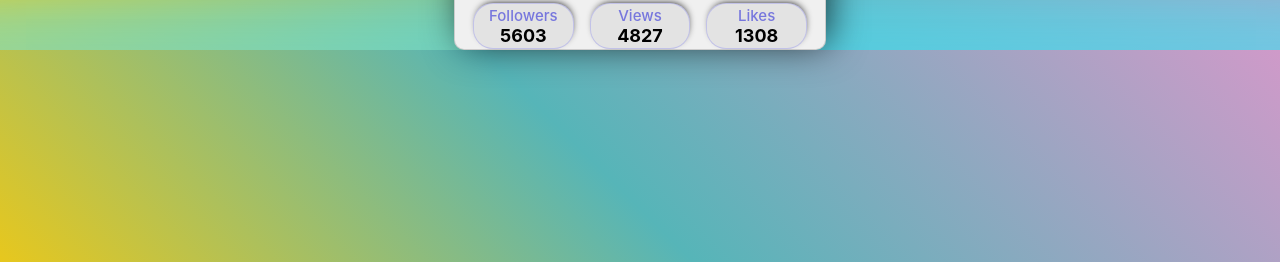
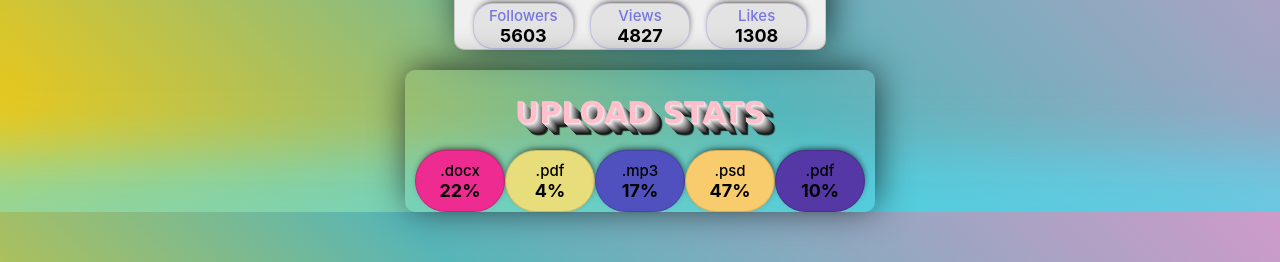
Before and after one commit to piv2003/goit-react-hw-01-components, a React (Create React App) app: page / in a window 1280 px wide. Shown: the part 267-529 px from the top of the page. Built offline with nearby package versions, Linux system fonts and the light colour scheme.

Commit message:
editing Statistics

```diff
--- a/src/components/App.jsx
+++ b/src/components/App.jsx
@@ -1,5 +1,7 @@
 import user from '../data/user.json';
 import { Profile } from './Profile/profile';
+import data from '../data/data.json';
+import { Statistics } from './Statistics/statistics';
 
 export const App = () => {
   return (
@@ -13,6 +15,7 @@ export const App = () => {
         views={user.stats.views}
         likes={user.stats.likes}
       ></Profile>
+      <Statistics title="Upload stats" stats={data} />
     </main>
   );
 };
--- /dev/null
+++ b/src/components/Statistics/Utility/getRandomColor.js
@@ -0,0 +1,3 @@
+export default function getRandomHexColor() {
+  return `#${Math.floor(Math.random() * 16777215).toString(16)}`;
+}
--- a/src/components/Statistics/statistics.js
+++ b/src/components/Statistics/statistics.js
@@ -0,0 +1,37 @@
+import PropTypes from 'prop-types';
+import {
+  StatisticsSection,
+  StatisticsTitle,
+  StatisticsList,
+  StatisticsItem,
+  ItemLabel,
+  ItemPercentage,
+} from './statistics.styled';
+
+export const Statistics = ({ title, stats = [] }) => {
+  return (
+    <StatisticsSection>
+      {title && <StatisticsTitle>{title.toUpperCase()}</StatisticsTitle>}
+
+      <StatisticsList>
+        {stats.map(({ id, label, percentage }) => (
+          <StatisticsItem key={id}>
+            <ItemLabel>{label}</ItemLabel>
+            <ItemPercentage>{percentage}%</ItemPercentage>
+          </StatisticsItem>
+        ))}
+      </StatisticsList>
+    </StatisticsSection>
+  );
+};
+
+Statistics.propTypes = {
+  title: PropTypes.string,
+  data: PropTypes.arrayOf(
+    PropTypes.shape({
+      id: PropTypes.string.isRequired,
+      label: PropTypes.string.isRequired,
+      percentage: PropTypes.number.isRequired,
+    })
+  ),
+};
--- a/src/components/Statistics/statistics.styled.jsx
+++ b/src/components/Statistics/statistics.styled.jsx
@@ -0,0 +1,80 @@
+import styled from '@emotion/styled';
+import getRandomColor from './Utility/getRandomColor';
+
+const StatisticsSection = styled.section`
+  display: flex;
+  flex-direction: column;
+  align-items: center;
+  justify-content: center;
+  max-width: 450px;
+  margin: 20px auto 0;
+  padding: 25px 10px 0;
+  background-color: rgba((150, 150, 150, 0.7));
+  box-shadow: 2px -3px 37px -3px rgba(0, 0, 0, 0.75);
+  border-radius: 10px;
+`;
+const StatisticsTitle = styled.h2`
+  margin: 0;
+  margin-bottom: 0px;
+  margin-bottom: 20px;
+  text-align: center;
+  text-shadow: 1px 1px 0 rgb(234, 234, 234), 2px 2px 0 rgb(213, 213, 213),
+    3px 3px 0 rgb(191, 191, 191), 4px 4px 0 rgb(170, 170, 170),
+    5px 5px 0 rgb(149, 149, 149), 6px 6px 0 rgb(128, 128, 128),
+    7px 7px 0 rgb(106, 106, 106), 8px 8px 0 rgb(85, 85, 85),
+    9px 9px 0 rgb(64, 64, 64), 10px 10px 0 rgb(43, 43, 43),
+    11px 11px 0 rgb(21, 21, 21), 12px 12px 1px rgba(0, 0, 0, 0.76);
+  -webkit-text-shadow: 1px 1px 0 rgb(234, 234, 234),
+    2px 2px 0 rgb(213, 213, 213), 3px 3px 0 rgb(191, 191, 191),
+    4px 4px 0 rgb(170, 170, 170), 5px 5px 0 rgb(149, 149, 149),
+    6px 6px 0 rgb(128, 128, 128), 7px 7px 0 rgb(106, 106, 106),
+    8px 8px 0 rgb(85, 85, 85), 9px 9px 0 rgb(64, 64, 64),
+    10px 10px 0 rgb(43, 43, 43), 11px 11px 0 rgb(21, 21, 21),
+    12px 12px 1px rgba(0, 0, 0, 0.76);
+  -moz-text-shadow: 1px 1px 0 rgb(234, 234, 234), 2px 2px 0 rgb(213, 213, 213),
+    3px 3px 0 rgb(191, 191, 191), 4px 4px 0 rgb(170, 170, 170),
+    5px 5px 0 rgb(149, 149, 149), 6px 6px 0 rgb(128, 128, 128),
+    7px 7px 0 rgb(106, 106, 106), 8px 8px 0 rgb(85, 85, 85),
+    9px 9px 0 rgb(64, 64, 64), 10px 10px 0 rgb(43, 43, 43),
+    11px 11px 0 rgb(21, 21, 21), 12px 12px 1px rgba(0, 0, 0, 0.76);
+  color: pink;
+  font-size: 30px;
+  font-family: Verdana, Geneva, sans-serif;
+`;
+const StatisticsList = styled.ul`
+  display: flex;
+  width: 100%;
+  margin: 0;
+  padding: 0;
+  list-style: none;
+`;
+const StatisticsItem = styled.li`
+  text-align: center;
+  display: inline-flex;
+  flex-basis: calc((100% / 5) - 20px - 2px);
+  flex-direction: column;
+  padding: 10px;
+  box-shadow: 1px -3px 7px -3px rgba(0, 0, 0, 0.85);
+
+  text-align: center;
+  background-color: ${getRandomColor};
+  border-radius: 50px;
+  border: 1px solid rgba(0, 0, 0, 0.15);
+`;
+const ItemLabel = styled.span`
+  font-size: 15px;
+  font-weight: 500;
+`;
+const ItemPercentage = styled.span`
+  font-size: 18px;
+  font-weight: 700;
+`;
+
+export {
+  StatisticsSection,
+  StatisticsList,
+  StatisticsTitle,
+  StatisticsItem,
+  ItemLabel,
+  ItemPercentage,
+};
```
